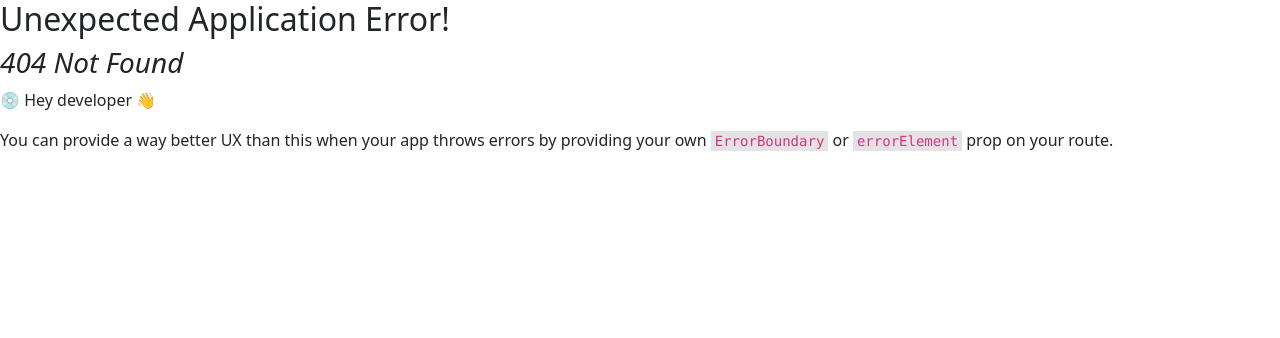
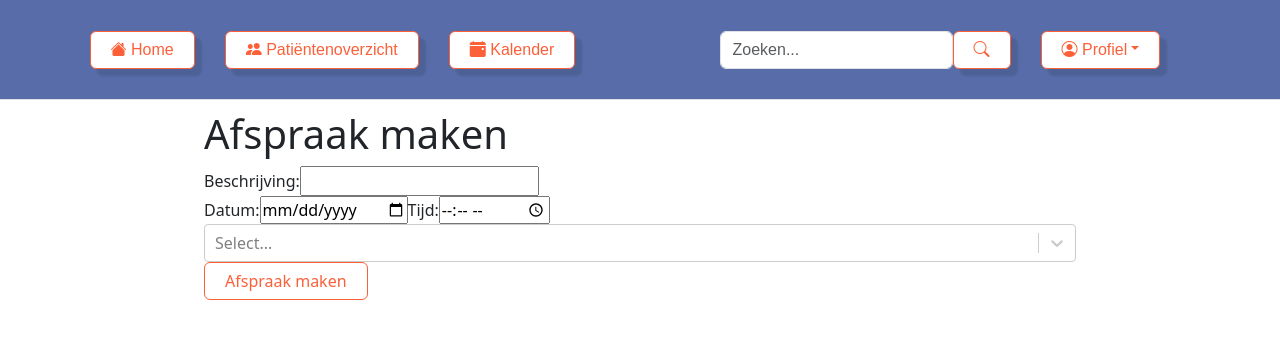
Before and after one commit to ZuydUniversity/B2C6_B2A_Frontend, a React (Vite) app: page /appointmentview/1/1 in a window 1280 px wide. Before the commit this address had no page. Shown: the top 338 px of the page. Built offline with nearby package versions, Linux system fonts and the light colour scheme.

Commit message:
Added all crud functionality

```diff
--- a/src/main.jsx
+++ b/src/main.jsx
@@ -21,7 +21,6 @@ import AdminMenu from './menuTests/adminmenu.jsx';
 import ResetPassword from './routes/resetpassword.jsx';
 import AppointmentOverview from './routes/AppointmentOverview.jsx';
 import AppointmentView from './routes/AppointmentView.jsx';
-import AppointmentCreate from './routes/AppointmentCreate.jsx';
 
 
 
@@ -47,8 +46,7 @@ const router = createBrowserRouter([
     { path: "/adminmenu", element: <AdminMenu />},
     { path: "/reset-password/:token", element: <ResetPassword /> },
     { path: "/appointmentoverview", element: <AppointmentOverview /> },
-    { path: "/appointmentview/:appointmentId", element: <AppointmentView />},
-    { path: "/appointment/create", element: <AppointmentCreate />}
+    { path: "/appointmentview/:action/:id", element: <AppointmentView />},
 ]);
 
 
--- a/src/routes/AppointmentCreate.jsx
+++ /dev/null
@@ -1,48 +0,0 @@
-import React, {useEffect, useState } from 'react';
-import Select from 'react-select';
-import Navbar from '../components/Navbar';
-import axios from 'axios';
-
-const api = axios.create({
-  baseURL: 'http://localhost:5000'
-});
-
-const AppointmentCreate = () => {
-    const [participants, setParticipants] = useState([]);
-    const [options, setOptions] = useState([]);
-
-    const handleChange = (selectedOption) => {
-        setParticipants(selectedOptions || []);
-    };
-
-    const handleInputChange = (inputValue) => {
-        if(!inputValue) return;
-
-        //Fetch options from API
-        //Change these values to correct backend values
-        api.get(`/users?search=${inputValue}`).then((response) => {
-            const fetchedOptions = response.data.map((user) => ({
-                value: user.id,
-                label: user.name
-            }));
-        });
-    };
-
-    return (
-    <>
-        <Navbar />
-        <h1>Afspraak maken</h1>
-        <form>
-            <label htmlFor="description">Beschrijving:</label>
-            <input type="text" id="description" name="description" />
-            <label htmlFor="date">Datum:</label>
-            <input type="date" id="date" name="date" />
-            <label htmlFor="time">Tijd:</label>
-            <input type="time" id="time" name="time" />
-            <button type="submit">Afspraak maken</button>
-        </form>
-    </>
-    )
-}
-
-export default AppointmentCreate;
--- a/src/routes/AppointmentOverview.jsx
+++ b/src/routes/AppointmentOverview.jsx
@@ -1,5 +1,7 @@
 import React, {useEffect, useState } from 'react';
+import { useNavigate } from 'react-router-dom';
 import Navbar from '../components/Navbar';
+import "../styling/Main.css"
 import "../styling/Appointment.css";
 import axios from 'axios';
 
@@ -8,6 +10,7 @@ const api = axios.create({
 });
 
 const AppointmentOverview = () => {
+ const navigate = useNavigate();
   const [data, setData] = useState([]);
 
   useEffect(() => {
@@ -23,18 +26,20 @@ const AppointmentOverview = () => {
     }
   }
 
+  const handleView = (id) => {
+    navigate(`/appointmentview/view/${id}`);
+  };
+
   const handleCreate = () => {
-    console.log('Create new appointment');
+    navigate('/appointment/create');
   };
 
   const handleEdit = (id) => {
-    console.log(`Edit appointment with id: ${id}`);
-    // Implement edit functionality here
+    navigate(`/appointmentview/edit/${id}`);
   };
 
   const handleDelete = (id) => {
     const deleteAppointment = async () => {
-      console.log(`Delete appointment with id: ${id}`)
       try {
         await api.delete(`/appointment/${id}/delete`);
         fetchData();
@@ -49,23 +54,21 @@ const AppointmentOverview = () => {
   return (
     <>
     <Navbar />
-      <div>
+    <div className="container">
       <table className='appointment_table'>
         <caption>Afsprakenlijst</caption>
         <thead>
           <tr>
             <th>Beschrijving</th>
             <th>Datum & tijd</th>
-              <th>
-                <button onClick={() => handleCreate()}>Nieuwe afspraak</button>
-              </th>
+            <th>Acties</th>
           </tr>
         </thead>
         <tbody>
-            {Object.entries(data).map(([id, appointment]) => (
-              <tr key={id}>
-                <td>{appointment.Description}</td>
-                <td>{new Date(appointment.Date).toLocaleString('nl-NL', {
+          {Object.keys(data).map((id) => (
+            <tr key={id} onClick={() => handleView(id)}>
+              <td>{data[id].Description}</td>
+              <td>{new Date(data[id].Date).toLocaleString('nl-NL', {
                 year: 'numeric',
                 month: 'long',
                 day: 'numeric',
@@ -73,10 +76,10 @@ const AppointmentOverview = () => {
                 minute: '2-digit'
               })}</td>
               <td>
-                  <button onClick={() => handleEdit(id)}>
+                <button className="btn btn-outline-primary btn-sm" onClick={() => handleEdit(id)}>
                   <i className="bi bi-pencil-square custom-icon"></i>
                 </button>
-                  <button onClick={() => handleDelete(id)}>
+                <button className="btn btn-outline-primary btn-sm" onClick={() => handleDelete(id)}>
                   <i className="bi bi-trash3-fill custom-icon"></i>
                 </button>
               </td>
@@ -84,9 +87,11 @@ const AppointmentOverview = () => {
           ))}
         </tbody>
       </table>
+      <button className="btn btn-outline-primary" onClick={handleCreate}>Nieuwe afspraak</button>
     </div>
   </>
 );
 }
 
+
 export default AppointmentOverview;
--- a/src/routes/AppointmentView.jsx
+++ b/src/routes/AppointmentView.jsx
@@ -1,4 +1,8 @@
-import React, {useEffect, useState } from 'react';
+import React, { useState, useEffect } from 'react';
+import AsyncSelect from 'react-select/async';
+import { useNavigate, useParams } from 'react-router-dom';
+import "../styling/Main.css";
+import "../styling/Appointment.css";
 import Navbar from '../components/Navbar';
 import axios from 'axios';
 
@@ -7,13 +11,141 @@ const api = axios.create({
 });
 
 const AppointmentView = () => {
+    const [description, setDescription] = useState('');
+    const [date, setDate] = useState('');
+    const [time, setTime] = useState('');
+    const [participants, setParticipants] = useState([]);
+    const [isEditing, setIsEditing] = useState(false);
+    const [isViewing, setIsViewing] = useState(false);
+    const { id, action } = useParams();
+    const navigate = useNavigate();
+
+    useEffect(() => {
+        if (action === 'edit') {
+            setIsEditing(true);
+            fetchAppointmentData();
+        } else if (action === 'view') {
+            setIsViewing(true);
+            fetchAppointmentData();
+        }
+    }, [id, action]);
+
+    const fetchAppointmentData = () => {
+        api.get(`/appointment/get/${id}`)
+            .then((response) => {
+                const { Description, Date: appointmentDate, Participants } = response.data;
+                setDescription(Description);
+
+                const formattedDate = appointmentDate.split('T')[0];
+                const formattedTime = appointmentDate.split('T')[1].slice(0, 5);
+
+                setDate(formattedDate);
+                setTime(formattedTime);
+
+                setParticipants(Participants.map(participant => ({
+                    value: participant.UserId,
+                    label: `${participant.Name} ${participant.Lastname}`
+                })));
+            })
+            .catch((error) => {
+                console.error('Error fetching appointment data:', error);
+            });
+    };
+
+    const handleInputChange = (inputValue, callback) => {
+        if (!inputValue) {
+            callback([]);
+            return;
+        }
+        api.post(`/user/search`, { search_string: inputValue }).then((response) => {
+            const fetchedOptions = response.data.map((user) => ({
+                value: user[0],  // ID
+                label: `${user[1]} ${user[2]}`  // firstName + lastName
+            }));
+            callback(fetchedOptions);
+        }).catch((error) => {
+            console.error("Error fetching options:", error);
+            callback([]);
+        });
+    };
+
+    const handleFormSubmit = (e) => {
+        e.preventDefault();
+
+        // Combine date and time into a single dateTime object
+        const dateTime = `${date} ${time}:00`;
+
+        const appointmentData = {
+            date: dateTime,
+            description,
+            participants: participants.map(participant => participant.value)
+        };
+
+        const request = isEditing
+            ? api.put(`/appointment/${id}/update`, appointmentData)
+            : api.post('/appointment/create', appointmentData);
+
+        request.then((response) => {
+            console.log('Appointment saved successfully:', response.data);
+            navigate('/appointmentoverview');  // Navigate to the appointments page or any other route
+        }).catch((error) => {
+            console.error('Error saving appointment:', error);
+        });
+    };
 
     return (
-        <div>
-            <button>Opslaan</button>
-            <button>Annuleren</button>
-        </div>
-    )
+        <>
+            <Navbar />
+            <div className="container formwidth">
+                <h1>{isEditing ? 'Afspraak bewerken' : isViewing ? 'Afspraak bekijken' : 'Afspraak maken'}</h1>
+                <form onSubmit={handleFormSubmit}>
+                    <div>
+                        <label htmlFor="description">Beschrijving:</label>
+                        <input
+                            type="text"
+                            id="description"
+                            name="description"
+                            value={description}
+                            onChange={(e) => setDescription(e.target.value)}
+                            readOnly={isViewing}
+                        />
+                    </div>
+                    <div>
+                        <label htmlFor="date">Datum:</label>
+                        <input
+                            type="date"
+                            id="date"
+                            name="date"
+                            value={date}
+                            onChange={(e) => setDate(e.target.value)}
+                            readOnly={isViewing}
+                        />
+                        <label htmlFor="time">Tijd:</label>
+                        <input
+                            type="time"
+                            id="time"
+                            name="time"
+                            value={time}
+                            onChange={(e) => setTime(e.target.value)}
+                            readOnly={isViewing}
+                        />
+                    </div>
+                    <div>
+                        <AsyncSelect
+                            isMulti
+                            cacheOptions
+                            defaultOptions
+                            loadOptions={handleInputChange}
+                            onChange={setParticipants}
+                            value={participants}
+                            isDisabled={isViewing}
+                        />
+                    </div>
+                    {!isViewing && <button className="btn btn-outline-primary" type="submit">{isEditing ? 'Afspraak bijwerken' : 'Afspraak maken'}</button>}
+                </form>
+            </div>
+        </>
+    );
 }
 
 export default AppointmentView;
--- a/src/routes/PatientSettingsPage.jsx
+++ b/src/routes/PatientSettingsPage.jsx
@@ -1,6 +1,6 @@
-import '../styling/Patientenoverzicht.css';
 import React, { useState, useEffect } from 'react';
 import '../styling/Main.css';
+import '../styling/Patientenoverzicht.css';
 import Navbar from '../components/Navbar';
 import 'bootstrap-icons/font/bootstrap-icons.css';
 import TopPage from '../components/TopPage';
--- a/src/styling/Appointment.css
+++ b/src/styling/Appointment.css
@@ -4,11 +4,6 @@
   /* ------------------------------ */
 
   .appointment_table {
-    --primary-color: #000369;
-    --secundary-color: #D8EAFF;
-    --secundary-half-color: #E9F2FF;
-    --tertiary-color: #1B21D4;
-
     color:black;
     background: var(--secundary-color);
     width: 100%;
@@ -53,39 +48,3 @@
     color: black;
     margin-right: 0.3em;
   }
-
-  /* Smaller screensizes */
-  @media (max-width: 650px) {
-    .appointment_table th {
-        display: none;
-    }
-
-    .appointment_table td {
-        display: grid;
-        gap: 0.5rem;
-        grid-template-columns: 15ch auto;
-        padding: 0.5rem 1rem;
-    }
-
-    .appointment_table td::before {
-        font-weight: 700;
-        text-transform: capitalize;
-    }
-
-    .appointment_table td:nth-of-type(1)::before {
-        content: "Description: ";
-    }
-
-    .appointment_table td:nth-of-type(2)::before {
-        content: "Datum & Tijd: ";
-    }
-
-    .appointment_table td:first-child {
-        padding-top: 1rem;
-    }
-
-    .appointment_table td:last-child {
-        padding-top: 1rem;
-        text-align: left;
-    }
-  }
```
Lines whose indentation alone changed are shown as unchanged.
